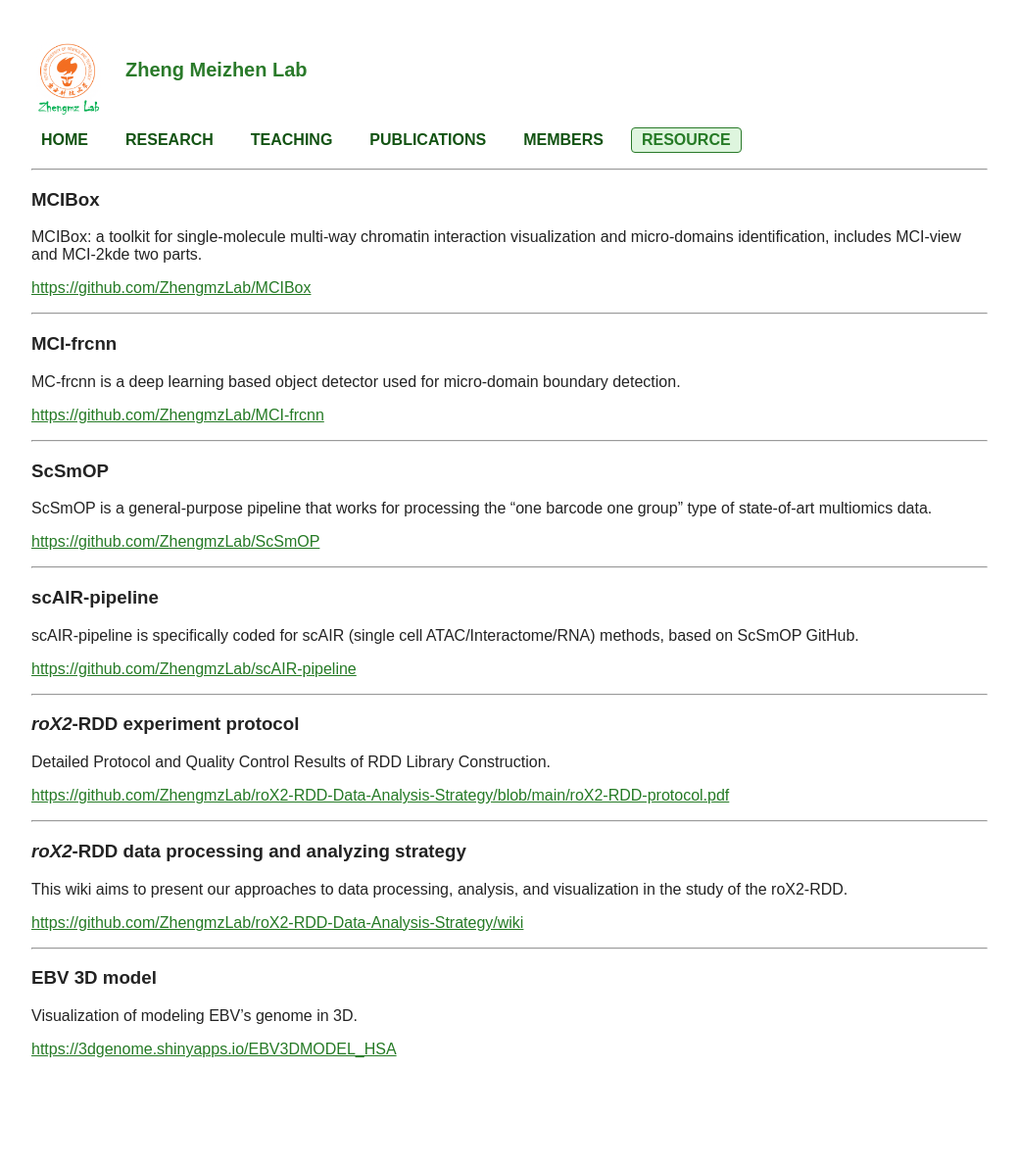
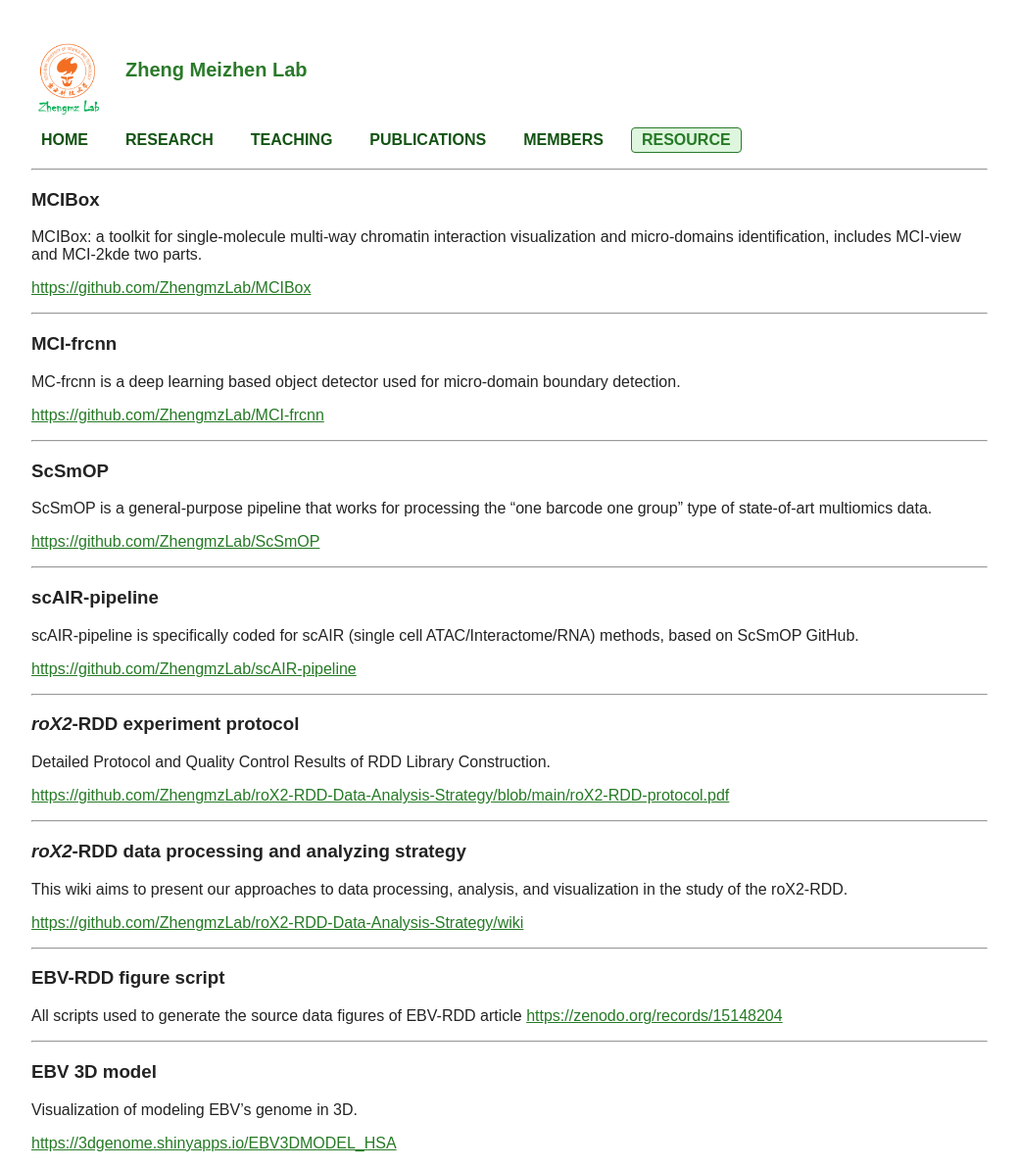
Before and after one commit to ZhengmzLab/zhengmzlab.github.io, a Jekyll site: the page built from resource.md, in a window 1280 px wide. Shown: the whole page at 98% size, without its empty margins (120-1159 px from the left). Built offline with Jekyll 4.4.1, drawn with Linux system fonts in a browser that asks for light colours; before the commit the page ends 1096 px from its top, so only the background shows below that.

Commit message:
Update resource.md

```diff
--- a/resource.md
+++ b/resource.md
@@ -45,6 +45,12 @@ This wiki aims to present our approaches to data processing, analysis, and visua
 
 ---
 
+### EBV-RDD figure script
+All scripts used to generate the source data figures of EBV-RDD article
+[https://zenodo.org/records/15148204](https://zenodo.org/records/15148204)
+
+---
+
 ### EBV 3D model
 Visualization of modeling EBV's genome in 3D.
 
```
